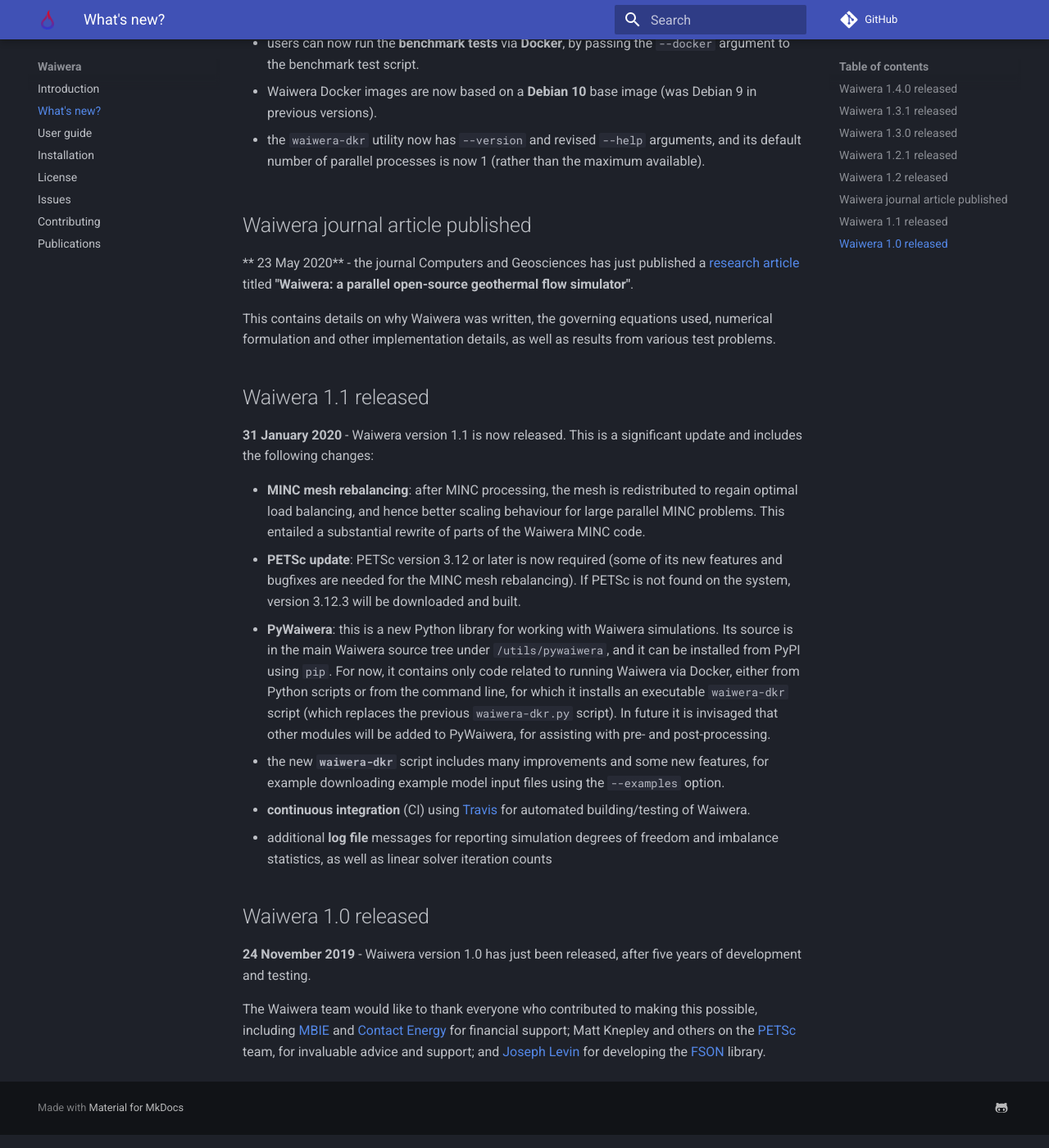
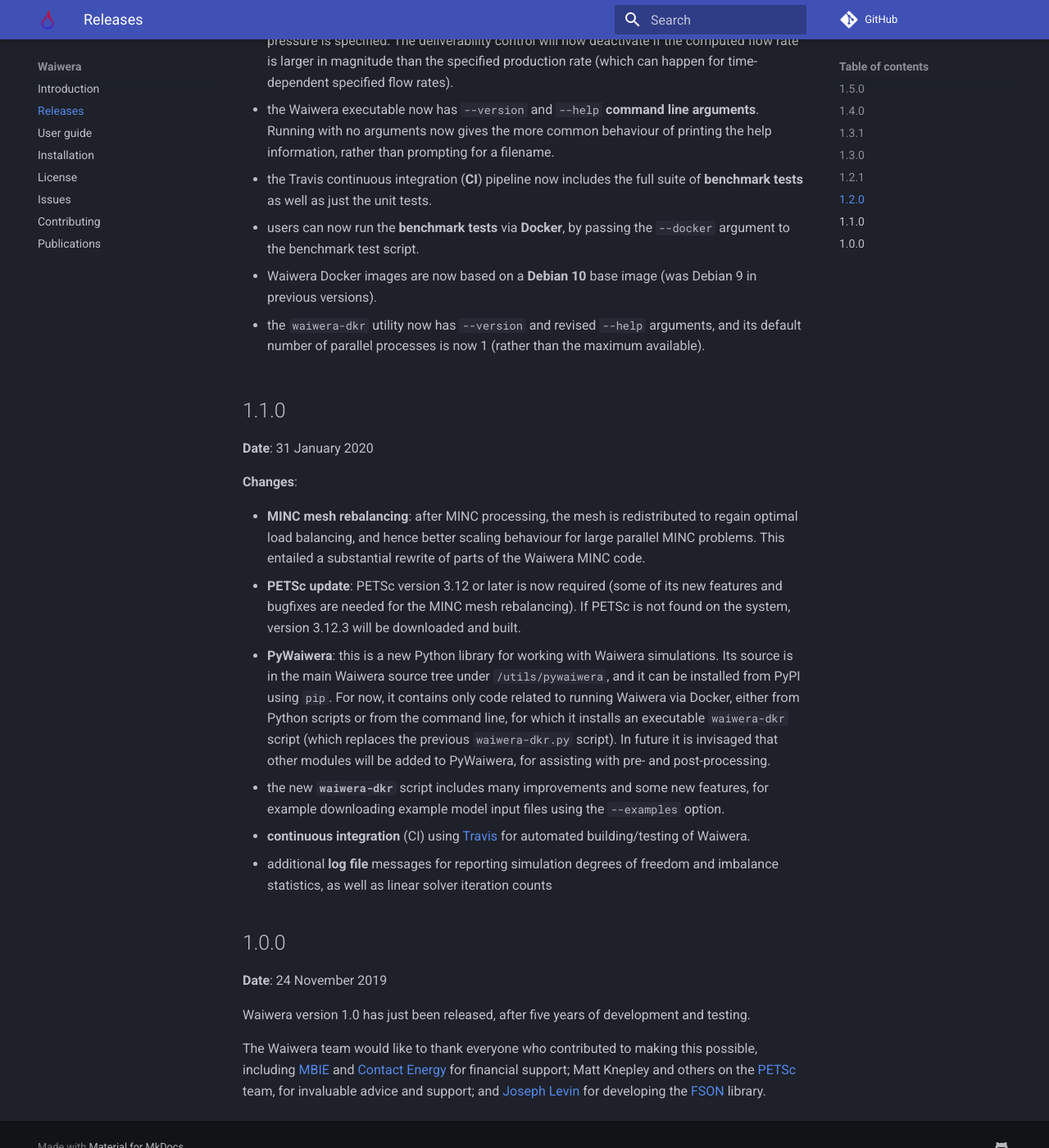
Before and after one commit to waiwera/waiwera-mkdocs, an MkDocs documentation site: the page built from docs/releases.md, in a window 1280 px wide and 1400 px high, scrolled down 2951 px. Shown: the whole window at 82% size. Built offline with MkDocs 1.6.1 and Material for MkDocs 9.7.7, drawn with Linux system fonts in a browser that asks for light colours; comment, search, counter and statistics services are not loaded; some of the changed text lies outside the part shown.

Commit message:
Change News page to Releases

```diff
--- a/docs/news.md
+++ b/docs/releases.md
@@ -1,10 +1,19 @@
-# What's new?
+# Waiwera releases
 
-## Waiwera 1.4.0 released
+## 1.5.0
+**Date**: 1 August 2024
 
-**30 June 2023** - Waiwera version 1.4.0 is now released.
+**Changes**:
 
-The changes in this version include:
+- **PETSc update** - PETSc version 3.21.4 or later is now required,
+  and PETSc 3.21.4 will be downloaded and built if PETSc is not found
+  on the system.
+
+## 1.4.0
+
+Date: **30 June 2023**
+
+**Changes**:
 
 - **source networks**, representing interacting networks of sources
   and sinks, for modelling e.g. multi-feed wells, borefields with
@@ -27,11 +36,11 @@ The changes in this version include:
 - various minor code modifications to allow building Waiwera using
   newer versions (10, 11) of `gfortran`
 
-## Waiwera 1.3.1 released
+## 1.3.1
 
-**29 June 2022** - Waiwera version 1.3.1 is now released.
+**Date**: 29 June 2022
 
-The changes in this version include:
+**Changes**:
 
 - **time-dependent rock properties** - rock permeabilities and
   porosities can now be assigned prescribed time-dependent values.
@@ -55,11 +64,11 @@ The changes in this version include:
 - **PETSc update** - PETSc version 3.15.5 will be downloaded and built
   if PETSc is not found on the system.
 
-## Waiwera 1.3.0 released
+## 1.3.0
 
-**8 September 2021** - Waiwera version 1.3.0 is now released.
+**Date**: 8 September 2021
 
-The changes in this version include:
+**Changes**:
 
 - **tracers** - Waiwera can now simulate passive tracers. Any number
   of tracers can be simulated, in conjunction with any equation of
@@ -101,9 +110,9 @@ The changes in this version include:
 - the Waiwera **continuous integration** (CI) pipeline has been
   transferred from Travis CI to Github Actions
 
-## Waiwera 1.2.1 released
+## 1.2.1
 
-**20 July 2020** - Waiwera version 1.2.1 is now released.
+**Date**: 20 July 2020
 
 The main change in this version is that the installation process will
 now install [MPICH](https://www.mpich.org/) instead of
@@ -121,11 +130,11 @@ messages when running in Docker containers. Waiwera 1.2 introduced a
 workaround for this bug in the `waiwera-dkr` script, but with the
 change to MPICH this is no longer needed, and has now been removed.
 
-## Waiwera 1.2 released
+## 1.2.0
 
-**8 June 2020** - Waiwera version 1.2 is now released.
+**Date**: 8 June 2020
 
-The changes in this version include:
+**Changes**:
 
 - **PETSc update**: PETSc version 3.13.2 or later is now required, and
     PETSc 3.13.2 will be downloaded and built if PETSc is not found on
@@ -161,20 +170,11 @@ The changes in this version include:
   arguments, and its default number of parallel processes is now 1
   (rather than the maximum available).
 
-## Waiwera journal article published
+## 1.1.0
 
-** 23 May 2020** - the journal Computers and Geosciences has just
-   published a [research
-   article](https://doi.org/10.1016/j.cageo.2020.104529) titled
-   **"Waiwera: a parallel open-source geothermal flow simulator"**.
+**Date**: 31 January 2020
 
-This contains details on why Waiwera was written, the governing
-   equations used, numerical formulation and other implementation
-   details, as well as results from various test problems.
-
-## Waiwera 1.1 released
-
-**31 January 2020** - Waiwera version 1.1 is now released. This is a significant update and includes the following changes:
+**Changes**:
 
 - **MINC mesh rebalancing**: after MINC processing, the mesh is
   redistributed to regain optimal load balancing, and hence better
@@ -202,8 +202,10 @@ This contains details on why Waiwera was written, the governing
   freedom and imbalance statistics, as well as linear solver iteration
   counts
 
-## Waiwera 1.0 released
+## 1.0.0
 
-**24 November 2019** - Waiwera version 1.0 has just been released, after five years of development and testing.
+**Date**: 24 November 2019
+
+Waiwera version 1.0 has just been released, after five years of development and testing.
 
 The Waiwera team would like to thank everyone who contributed to making this possible, including [MBIE](https://www.mbie.govt.nz/) and [Contact Energy](https://contact.co.nz/) for financial support; Matt Knepley and others on the [PETSc](https://www.mcs.anl.gov/petsc/) team, for invaluable advice and support; and [Joseph Levin](https://github.com/josephalevin) for developing the [FSON](https://github.com/josephalevin/fson) library.
--- a/mkdocs.yml
+++ b/mkdocs.yml
@@ -13,7 +13,7 @@ extra:
 
 nav:
   - 'Introduction': 'index.md'
-  - "What's new?": 'news.md'
+  - 'Releases': 'releases.md'
   - 'User guide': 'userguide.md'
   - 'Installation': 'install.md'
   - 'License': 'license.md'
```
